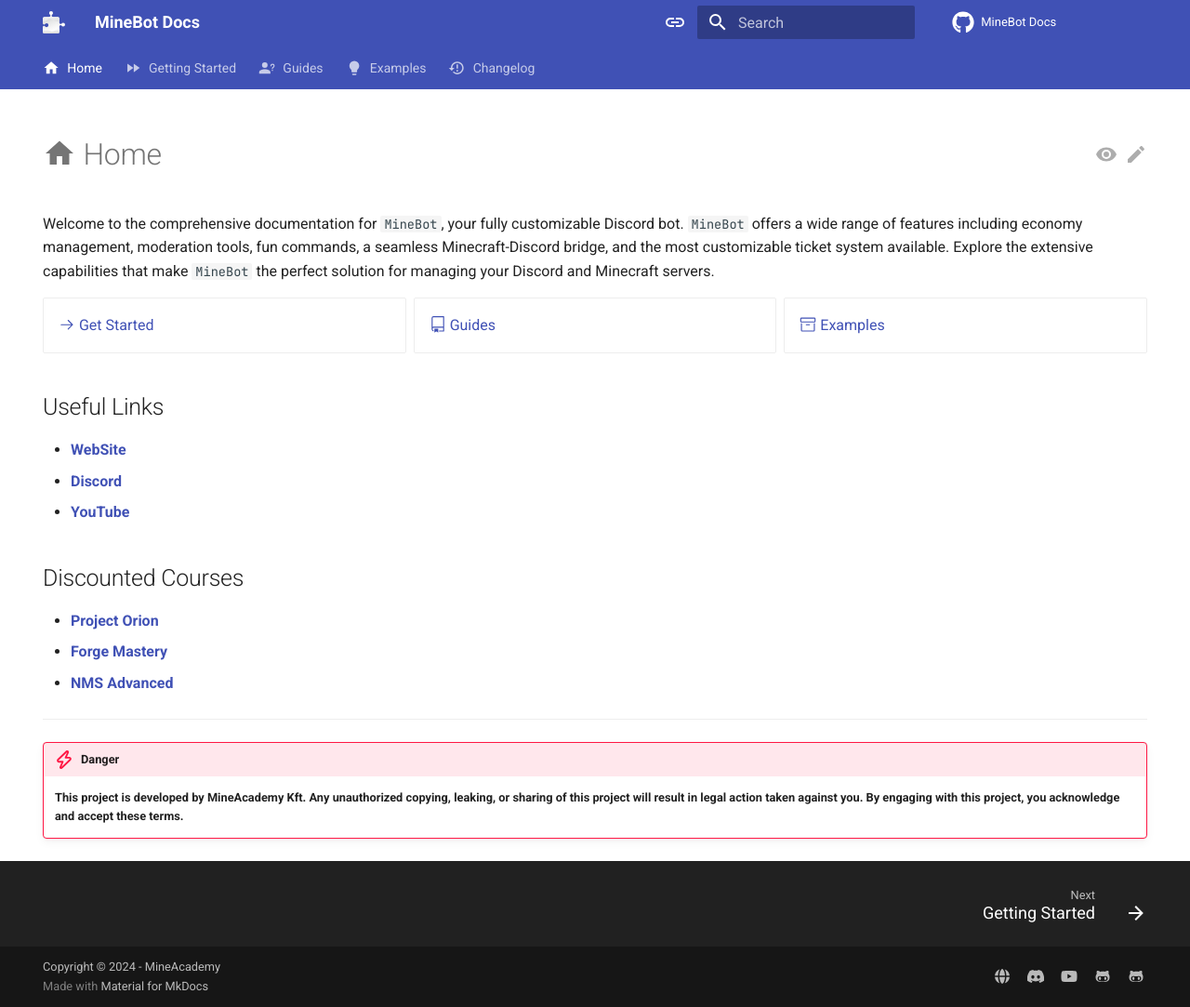
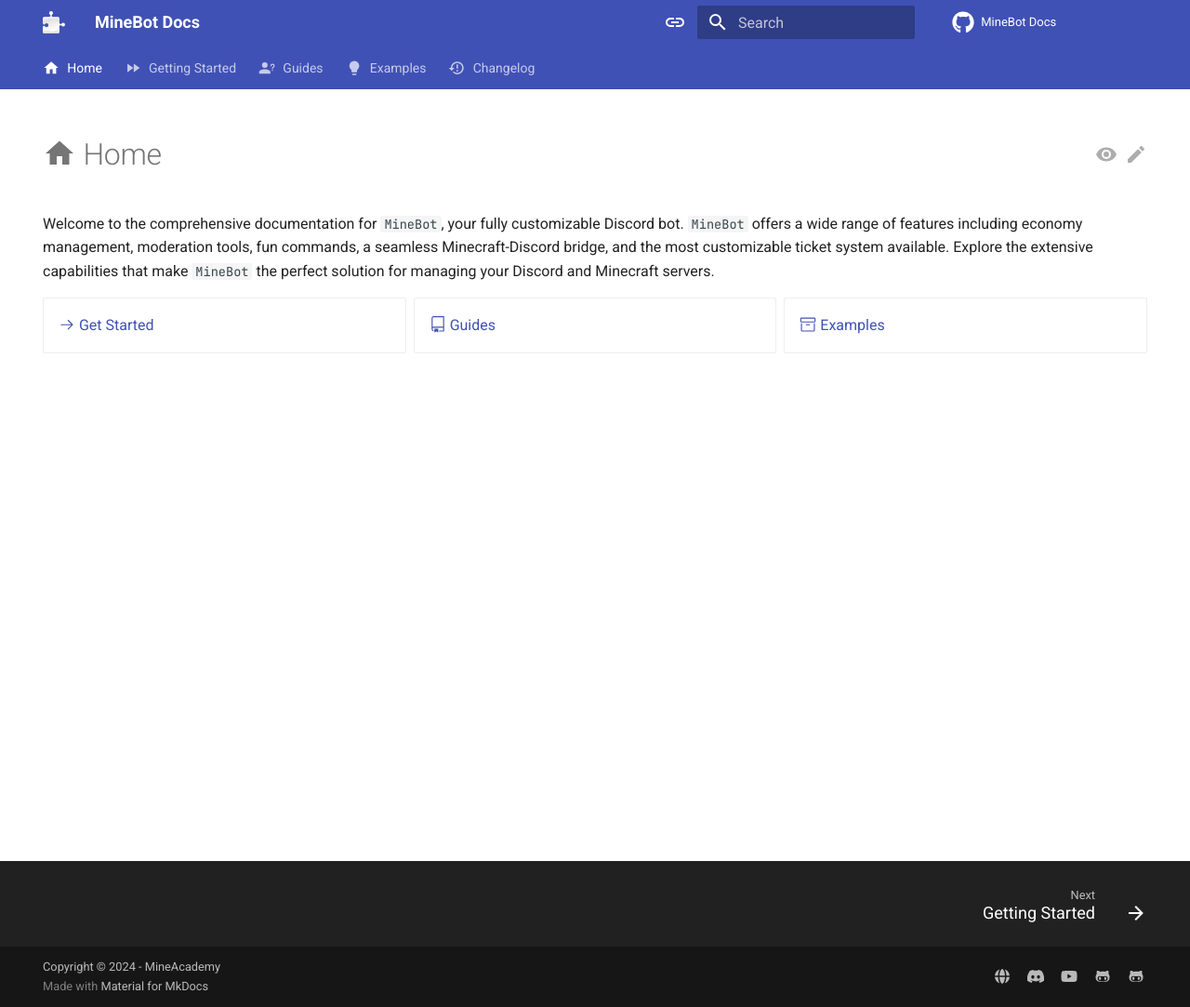
Before and after one commit to kangarko/docs, an MkDocs documentation site: the page built from docs/index.md, in a window 1280 px wide and 1083 px high. Shown: the whole window at 93% size. Built offline with MkDocs 1.6.1 and Material for MkDocs 9.7.7, drawn with Linux system fonts in a browser that asks for light colours; plug-ins that fetch from the network failed and are left out; comment, search, counter and statistics services are not loaded.

Commit message:
Cleanup home

```diff
--- a/docs/index.md
+++ b/docs/index.md
@@ -19,19 +19,3 @@
 - [:octicons-archive-24: Examples](./examples/index.md)
 
 </div>
-
-## Useful Links
-- [**WebSite**](https://mineacademy.org)
-- [**Discord**](https://discord.com/invite/aMSnAcx)
-- [**YouTube**](https://www.youtube.com/@kangarko)
-
-## Discounted Courses
-
-- [**Project Orion**](https://app.mineacademy.org/join/project-orion?u=iyie)
-- [**Forge Mastery**](https://app.mineacademy.org/join/forge-mastery?u=iyie)
-- [**NMS Advanced**](https://app.mineacademy.org/join/nms-advanced?u=iyie)
-
----
-
-!!! danger
-    **This project is developed by MineAcademy Kft. Any unauthorized copying, leaking, or sharing of this project will result in legal action taken against you. By engaging with this project, you acknowledge and accept these terms.**
```
